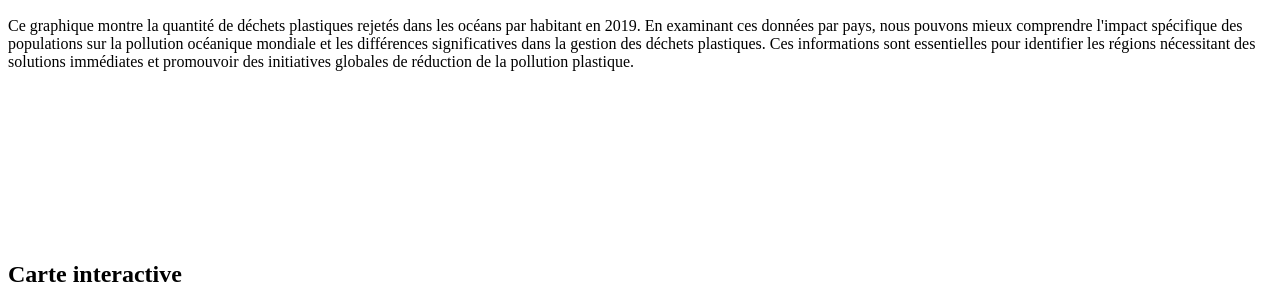
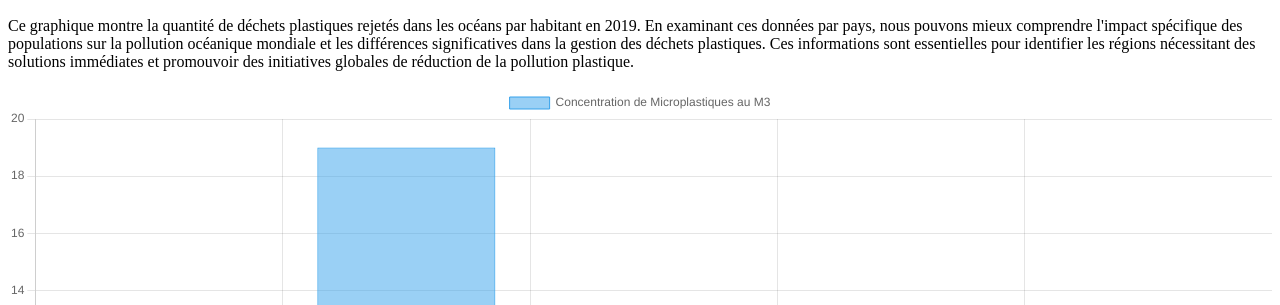
Before and after one commit to SamSan8285/DataPolluOcean, a plain HTML site: page index.html in a window 1280 px wide. Shown: the part 482-787 px from the top of the page. Drawn offline with nearby package versions, Linux system fonts and the light colour scheme.

Commit message:
changement graphique

```diff
--- a/index.html
+++ b/index.html
@@ -29,15 +29,14 @@
         <section>
             <h2>Pollution Global</h2>
             <p>Ce graphique montre la quantité de déchets plastiques rejetés dans les océans par habitant en 2019. En examinant ces données par pays, nous pouvons mieux comprendre l'impact spécifique des populations sur la pollution océanique mondiale et les différences significatives dans la gestion des déchets plastiques. Ces informations sont essentielles pour identifier les régions nécessitant des solutions immédiates et promouvoir des initiatives globales de réduction de la pollution plastique.</p>
-            <canvas></canvas>
+            <canvas id="myChart"></canvas>
         </section>
 
         <section>
             <h2>Carte interactive</h2>
             <p></p>
-            <canvas></canvas>
         </section>
-
+          <canvas></canvas>
         <section>
             <H2>Rejoignez notre cause</H2>
             <p>Pour plus d'informations consulter les sites répertorié dans notre page <a href="sources.html">source</a></p>
@@ -51,9 +50,9 @@
     new Chart(ctx, {
       type: 'bar',
       data: {
-        labels: ['Red', 'Blue', 'Yellow', 'Green', 'Purple', 'Orange'],
+        labels: ['Pacifique', 'Atlantique', 'Indien', 'Antartique', 'Artique'],
         datasets: [{
-          label: '# of Votes',
+          label: 'Concentration de Microplastiques au M3',
           data: [12, 19, 3, 5, 2, 3],
           borderWidth: 1
         }]
```
